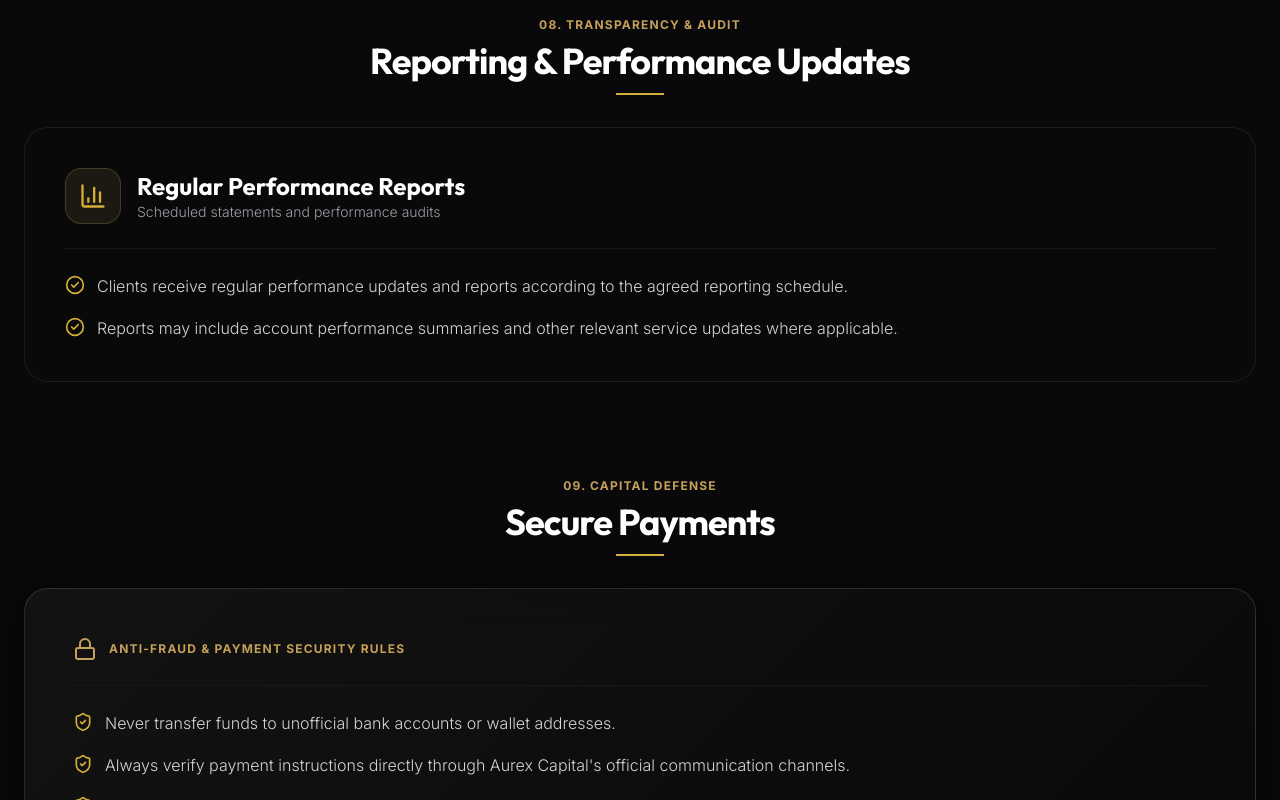
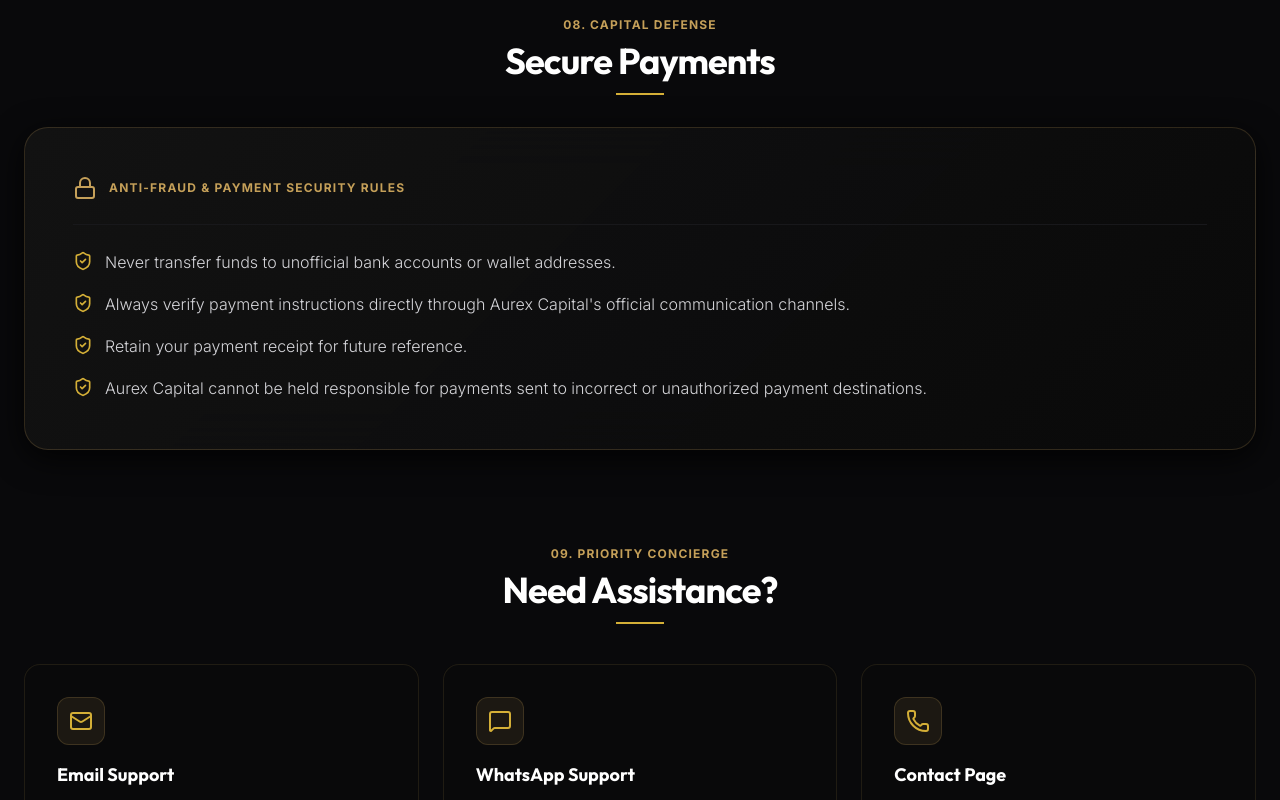
Before and after one commit to faisal27-hub/Trading-Agency, a React (Vite) app in the folder frontend/: page /funding-policy in a window 1280 px wide. Shown: the part 5960-6760 px from the top of the page. Built offline with nearby package versions, Linux system fonts and the light colour scheme.

Commit message:
fix: Remove Reporting & Performance Updates section from Funding & Service Policy page

```diff
--- a/frontend/src/pages/FundingPolicy/index.tsx
+++ b/frontend/src/pages/FundingPolicy/index.tsx
@@ -611,49 +611,11 @@
             </div>
           </section>
 
-          {/* SECTION 8 — Reporting */}
+          {/* SECTION 8 — Secure Payments */}
           <section className="space-y-8">
             <div className="text-center max-w-3xl mx-auto">
               <span className="text-xs uppercase font-bold text-gold-premium tracking-widest block mb-2">
-                08. Transparency & Audit
-              </span>
-              <h2 className="font-display font-bold text-3xl sm:text-4xl text-white tracking-tight">
-                Reporting & Performance Updates
-              </h2>
-              <div className="w-12 h-0.5 bg-gold mx-auto mt-3" />
-            </div>
-
-            <div className="glassmorphism p-8 sm:p-10 rounded-3xl border border-gold-premium/20 relative overflow-hidden space-y-6">
-              <div className="flex items-center gap-4">
-                <div className="w-14 h-14 rounded-2xl bg-gold-premium/10 border border-gold-premium/25 flex items-center justify-center text-gold shrink-0">
-                  <BarChart3 className="w-7 h-7" />
-                </div>
-                <div>
-                  <h3 className="font-display font-bold text-xl sm:text-2xl text-white">Regular Performance Reports</h3>
-                  <p className="text-xs sm:text-sm text-zinc-400 font-light">Scheduled statements and performance audits</p>
-                </div>
-              </div>
-
-              <div className="h-[1px] w-full bg-zinc-900" />
-
-              <div className="space-y-4 text-sm sm:text-base text-zinc-300 font-light leading-relaxed">
-                <p className="flex items-start gap-3">
-                  <CheckCircle2 className="w-5 h-5 text-gold shrink-0 mt-0.5" />
-                  <span>Clients receive regular performance updates and reports according to the agreed reporting schedule.</span>
-                </p>
-                <p className="flex items-start gap-3">
-                  <CheckCircle2 className="w-5 h-5 text-gold shrink-0 mt-0.5" />
-                  <span>Reports may include account performance summaries and other relevant service updates where applicable.</span>
-                </p>
-              </div>
-            </div>
-          </section>
-
-          {/* SECTION 9 — Secure Payments */}
-          <section className="space-y-8">
-            <div className="text-center max-w-3xl mx-auto">
-              <span className="text-xs uppercase font-bold text-gold-premium tracking-widest block mb-2">
-                09. Capital Defense
+                08. Capital Defense
               </span>
               <h2 className="font-display font-bold text-3xl sm:text-4xl text-white tracking-tight">
                 Secure Payments
@@ -690,11 +652,11 @@
             </div>
           </section>
 
-          {/* SECTION 10 — Need Assistance? */}
+          {/* SECTION 9 — Need Assistance? */}
           <section className="space-y-10">
             <div className="text-center max-w-3xl mx-auto">
               <span className="text-xs uppercase font-bold text-gold-premium tracking-widest block mb-2">
-                10. Priority Concierge
+                09. Priority Concierge
               </span>
               <h2 className="font-display font-bold text-3xl sm:text-4xl text-white tracking-tight">
                 Need Assistance?
```
